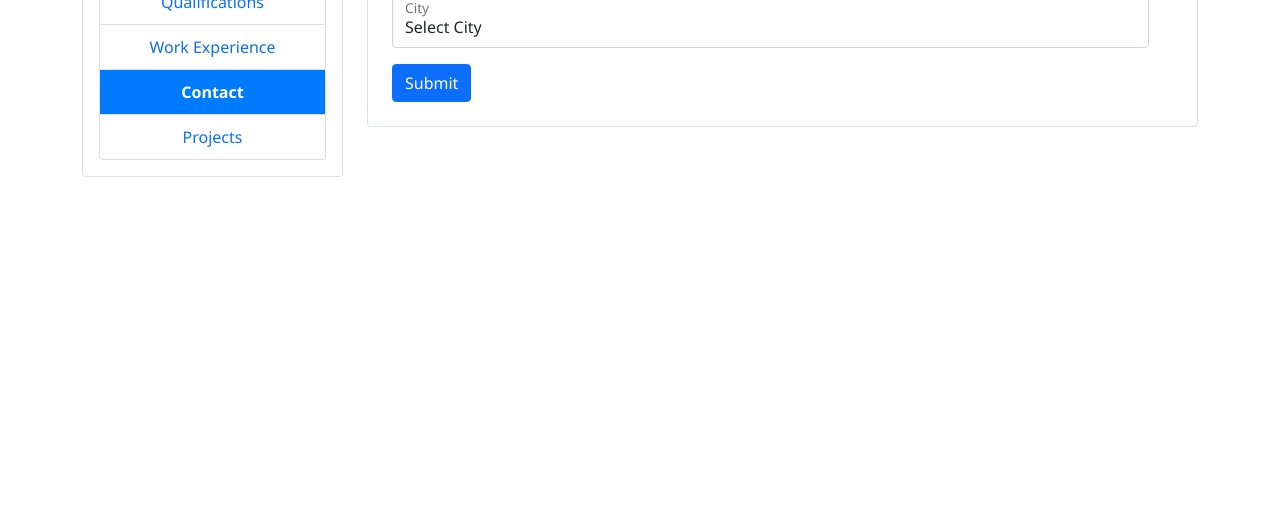
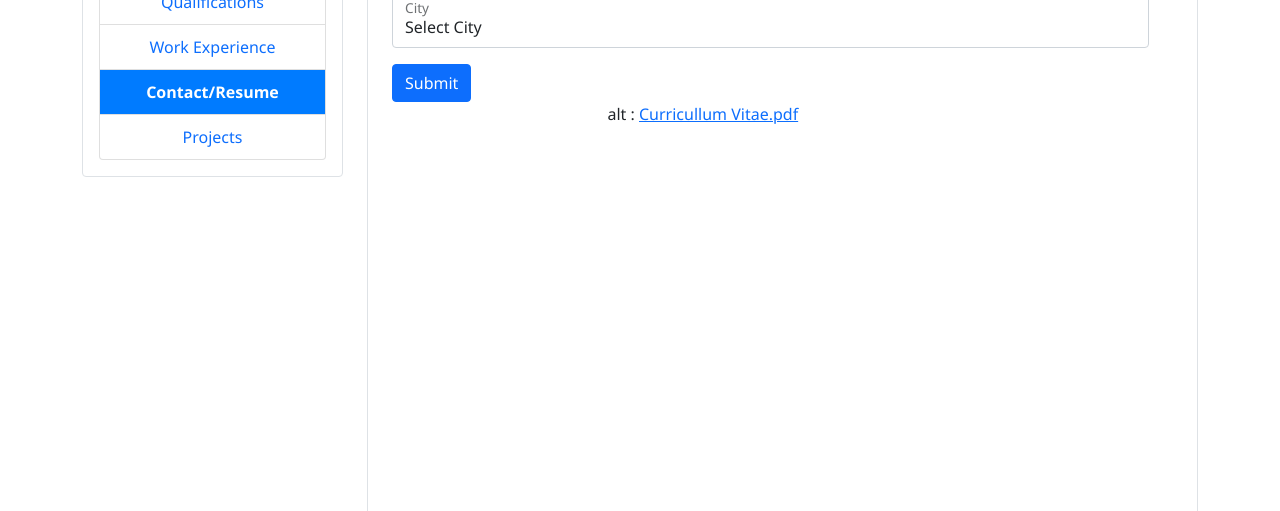
Before and after one commit to jasvinderkhera/my_portfolio, a React (Create React App) app: page /contact in a window 1280 px wide. Shown: the part 441-952 px from the top of the page. Before the commit the page ends 800 px from the top, so only its background shows below. Built offline with nearby package versions, Linux system fonts and the light colour scheme.

Commit message:
cv added in portfolio

```diff
--- a/src/App.css
+++ b/src/App.css
@@ -34,6 +34,19 @@ body {
 }
 
 
+.api_cheatsheet_container{
+  display: flex;
+  justify-content: center;
+  align-items: center;
+}
+
+.api_cheatsheet_container object{
+  height: 400px;
+  width: 350px;
+  object-fit: contain;
+}
+
+
 @media screen and (max-width:768px) {
   .nav-link {
     padding: 5px 8px;
--- a/src/App.js
+++ b/src/App.js
@@ -66,7 +66,7 @@ function App() {
                     className="nav-link"
                     activeClassName="active"
                   >
-                    Contact
+                    Contact/Resume
                   </NavLink>
                 </div>
                 <div className="list-group-item">
--- a/src/components/Contact.jsx
+++ b/src/components/Contact.jsx
@@ -1,4 +1,5 @@
 import React, { useState } from "react";
+import cv from '../components/images/cv.pdf'
 
 function Contact() {
   function initialState() {
@@ -182,6 +183,20 @@ function Contact() {
           <button className="btn btn-primary">Submit</button>
         </div>
       </form>
+
+
+      <div className="container d-flex justify-content-center align-items-center">
+      <div className="api_cheatsheet_container">
+      <object
+              data={cv}
+              type="application/pdf"
+            >
+              alt : <a href="Curricullum Vitae.pdf">Curricullum Vitae.pdf</a>
+            </object>
+      </div>
+
+
+      </div>
     </div>
   );
 }
```
Also changed, not shown: 1 other file (tests, documents, lock files or other folders).
